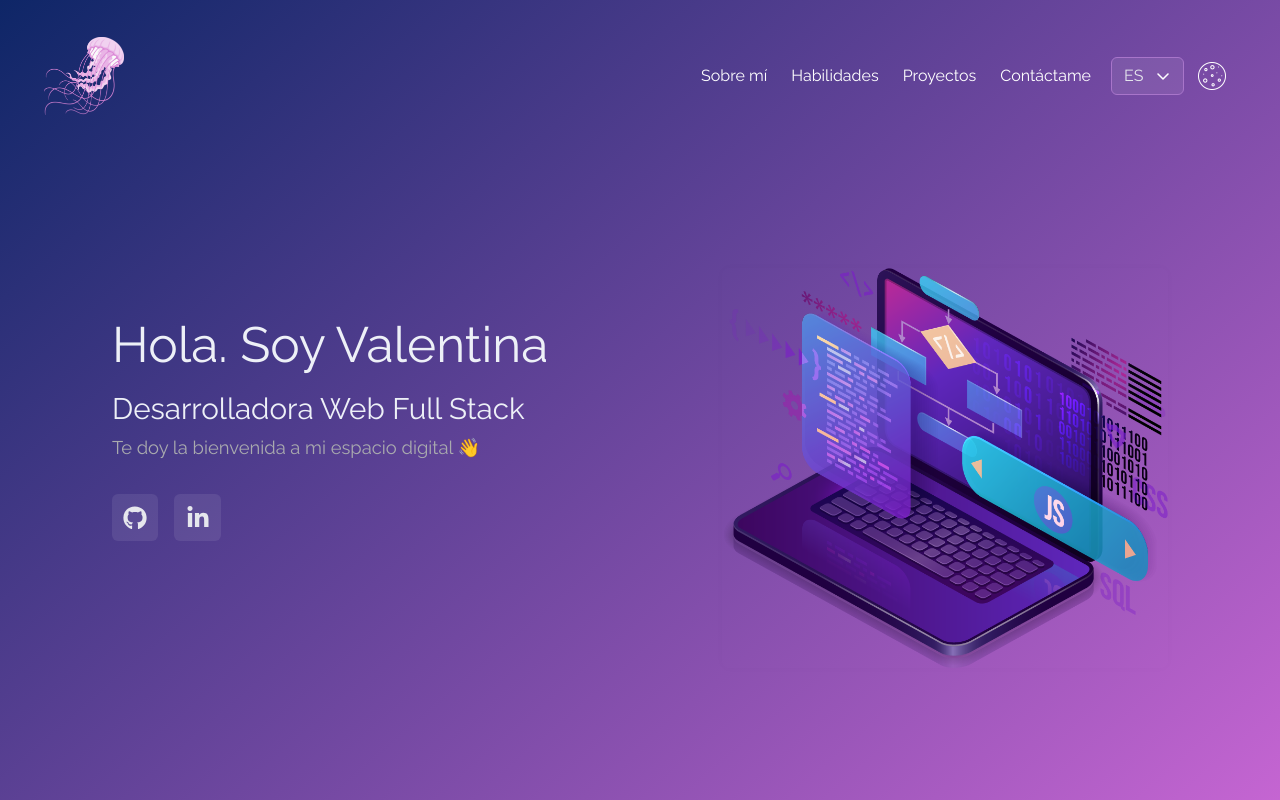
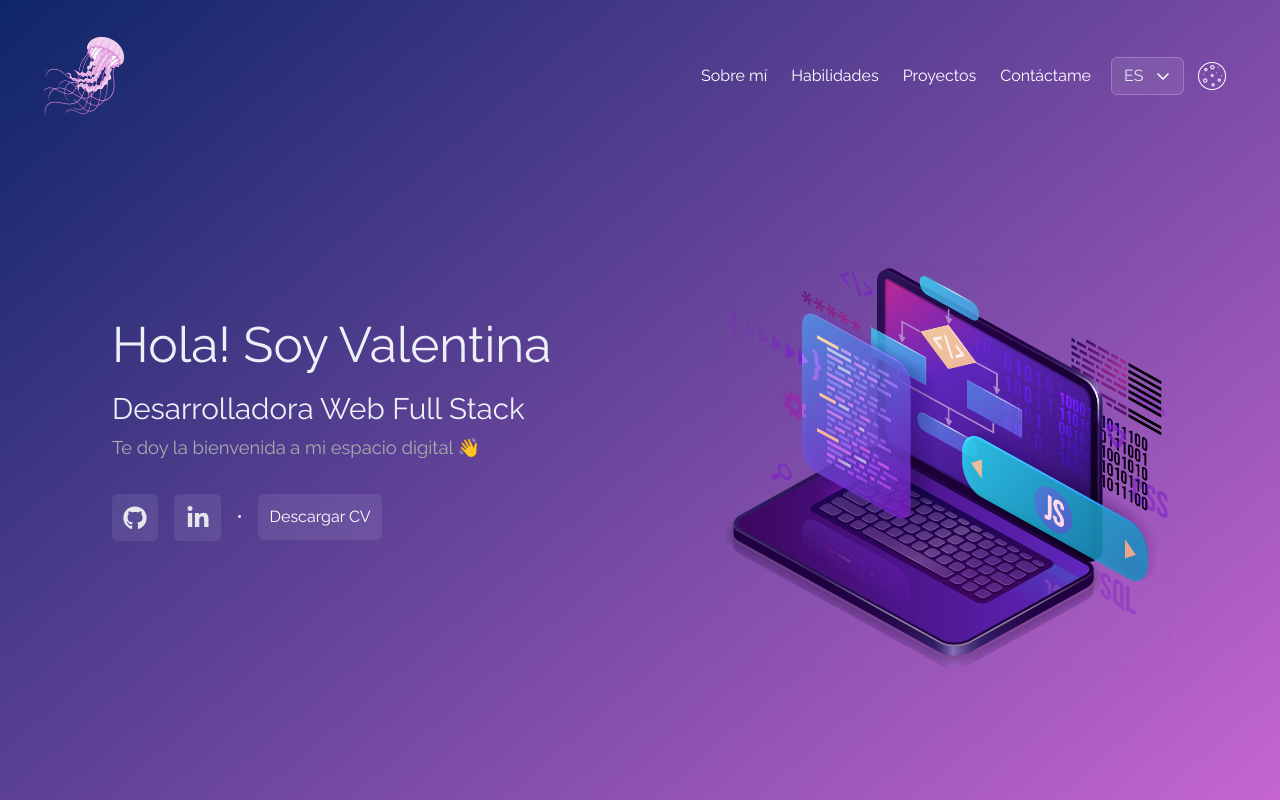
Before and after one commit to svalentinaog/portfolio-svalentinaog, a React (Vite) app: page / in a window 1280 px wide. Shown: the top 800 px of the page. Built offline with nearby package versions, Linux system fonts and the light colour scheme; a web font is replaced by a local one.

Commit message:
download cv

```diff
--- a/src/assets/en.json
+++ b/src/assets/en.json
@@ -7,8 +7,10 @@
     "nav-item3": "Projects",
     "nav-item4": "Contact me",
 
-    "entrada1": "Hi. I'm Valentina",
+    "entrada1": "Hello! I'm Valentina",
     "entrada2": "Full Stack Web Developer",
-    "entrada3": "I welcome you to my digital space 👋"
+    "entrada3": "I welcome you to my digital space 👋",
+
+    "curriculum": "Download CV"
   }
 }
--- a/src/assets/es.json
+++ b/src/assets/es.json
@@ -7,8 +7,10 @@
     "nav-item3": "Proyectos",
     "nav-item4": "Contáctame",
 
-    "entrada1": "Hola. Soy Valentina",
+    "entrada1": "Hola! Soy Valentina",
     "entrada2": "Desarrolladora Web Full Stack",
-    "entrada3": "Te doy la bienvenida a mi espacio digital 👋"
+    "entrada3": "Te doy la bienvenida a mi espacio digital 👋",
+
+    "curriculum": "Descargar CV"
   }
 }
--- a/src/components/Entry.tsx
+++ b/src/components/Entry.tsx
@@ -36,6 +36,12 @@ export default function Entry() {
             </div>
           </a>
 
+          <span>•</span>
+
+          <div className="curriculum">
+              <p className='my-cv'>{lg("curriculum")}</p>
+          </div>
+
         </div>
       </div>
 
--- a/src/styles/pages/_home.scss
+++ b/src/styles/pages/_home.scss
@@ -87,7 +87,8 @@
   }
 
   .icon-linkedin,
-  .icon-github {
+  .icon-github,
+  .my-cv {
     transition: fill 0.7s, background-color 0.7s, box-shadow 0.7s;
   }
 
@@ -128,7 +129,36 @@
       }
     }
   }
+
+  //
+
+  span {
+    color: white;
+  }
+
+  //
+
+  .curriculum {
+    p {
+      font-size: 1rem;
+      color: white;
+      font-weight: 400;
+      margin: 0;
+    }
+
+    .my-cv {
+      background-color: var(--bg-icon-social);
+      padding: 0.70rem;
+      border-radius: 0.375rem;
+      cursor: pointer;
+
+      // &:hover {
+      //  box-shadow: 0 0 10px rgba(0, 0, 0, 0.1);
+      // }
+    }
+  }
 }
+
 
 @media screen and (max-width: 767px) {
   .landing-page {
@@ -170,11 +200,11 @@
       display: flex;
       align-items: center;
       justify-content: center;
-  }
+    }
 
     .social-media-container {
       justify-content: center;
-  }
+    }
   }
 }
 
```
